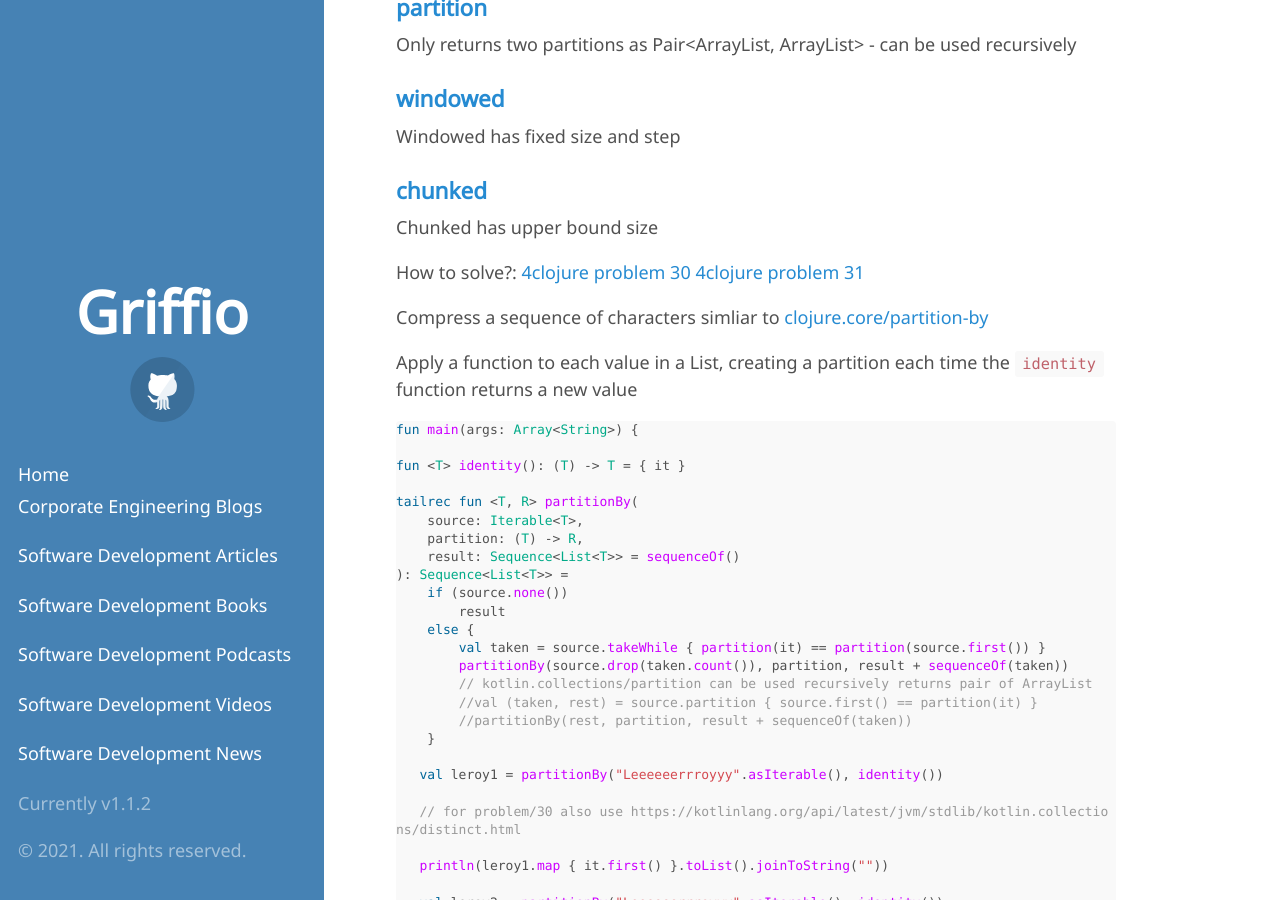
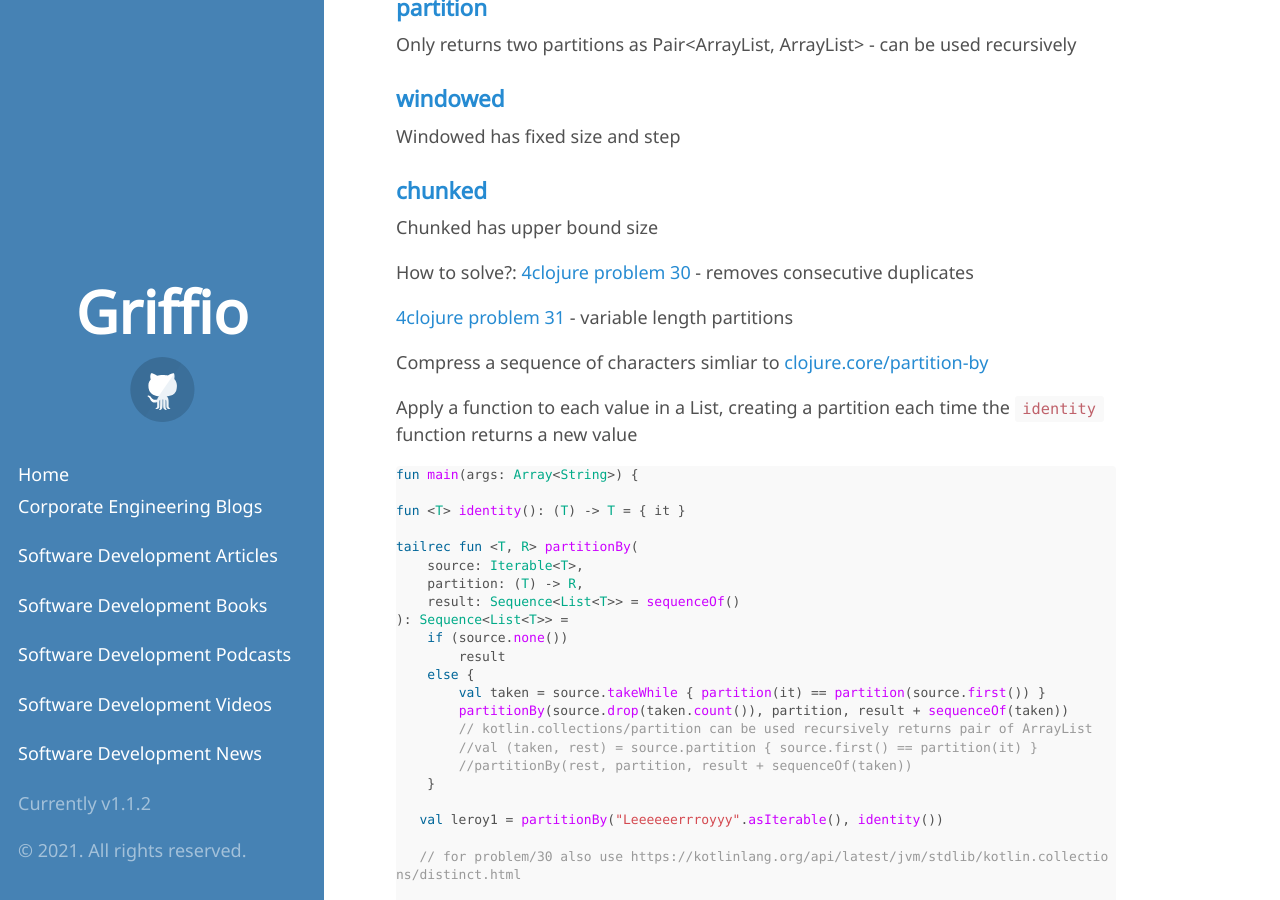
Before and after one commit to griffio/griffio.github.io, a Jekyll site: the page built from _posts/2021-02-14-More-Kotlin-PartitionBy.md, in a window 1280 px wide and 900 px high, scrolled down 306 px. Built offline with Jekyll 4.4.1, drawn with Linux system fonts in a browser that asks for light colours; some web fonts are replaced.

Commit message:
Update 2021-02-14-More-Kotlin-PartitionBy.md

```diff
--- a/_posts/2021-02-14-More-Kotlin-PartitionBy.md
+++ b/_posts/2021-02-14-More-Kotlin-PartitionBy.md
@@ -23,8 +23,9 @@ Windowed has fixed size and step
 Chunked has upper bound size
 
 How to solve?:
-[4clojure problem 30](https://www.4clojure.com/problem/30)
-[4clojure problem 31](https://www.4clojure.com/problem/31)
+[4clojure problem 30](https://www.4clojure.com/problem/30) - removes consecutive duplicates
+
+[4clojure problem 31](https://www.4clojure.com/problem/31) - variable length partitions
 
 Compress a sequence of characters simliar to [clojure.core/partition-by](https://clojuredocs.org/clojure.core/partition-by)
 
```
